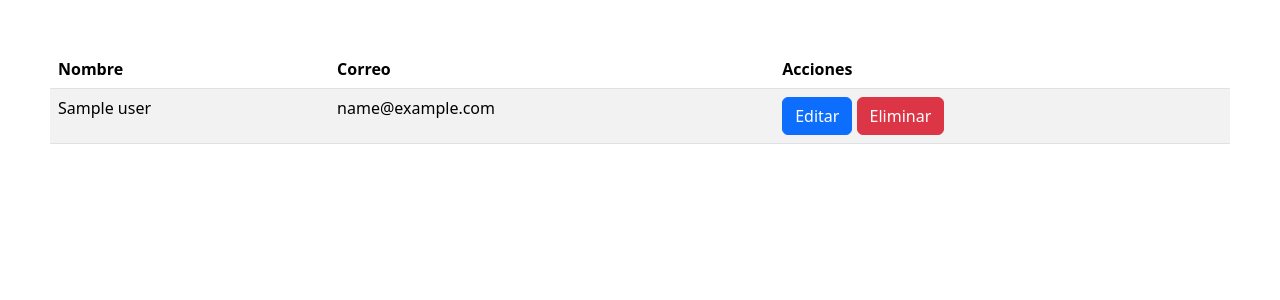
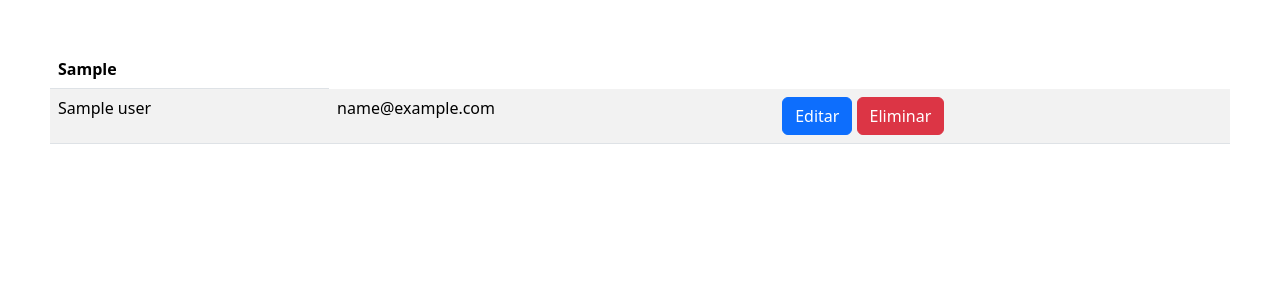
Before and after one commit to leonardofundora/crud-students-management, a Node server app: template views/users/users.hbs in a window 1280 px wide. Shown: the top 300 px of the page. Run offline with Node 20, Linux system fonts and the light colour scheme; the template is opened without the code that fills it: most values are stand-ins (such as "Sample title", 1, 10 or a date in 2020); some libraries are stand-ins or nearby versions.

Commit message:
feat: create general table view component
Closes #12

```diff
--- a/routes/users.js
+++ b/routes/users.js
@@ -2,9 +2,10 @@ var express = require("express");
 var router = express.Router();
 
 /* GET users listing. */
-router.get("/", function (req, res, next) {
+router.get("/", function (req, res) {
     //render users con el body y el navbar
     res.render("users/users", {
+        headersTab:['Nombre','Correo','Acciones'],
         users: [
             {
                 name: "Juan",
--- a/views/users/users.hbs
+++ b/views/users/users.hbs
@@ -3,9 +3,9 @@
         <table class="table table-striped">
             <thead>
                 <tr>
-                    <th>Nombre</th>
-                    <th>Correo</th>
-                    <th>Acciones</th>
+                    {{#each headersTab}}
+                    <th>{{this}}</th>
+                    {{/each}}
                 </tr>
             </thead>
             <tbody>
```
